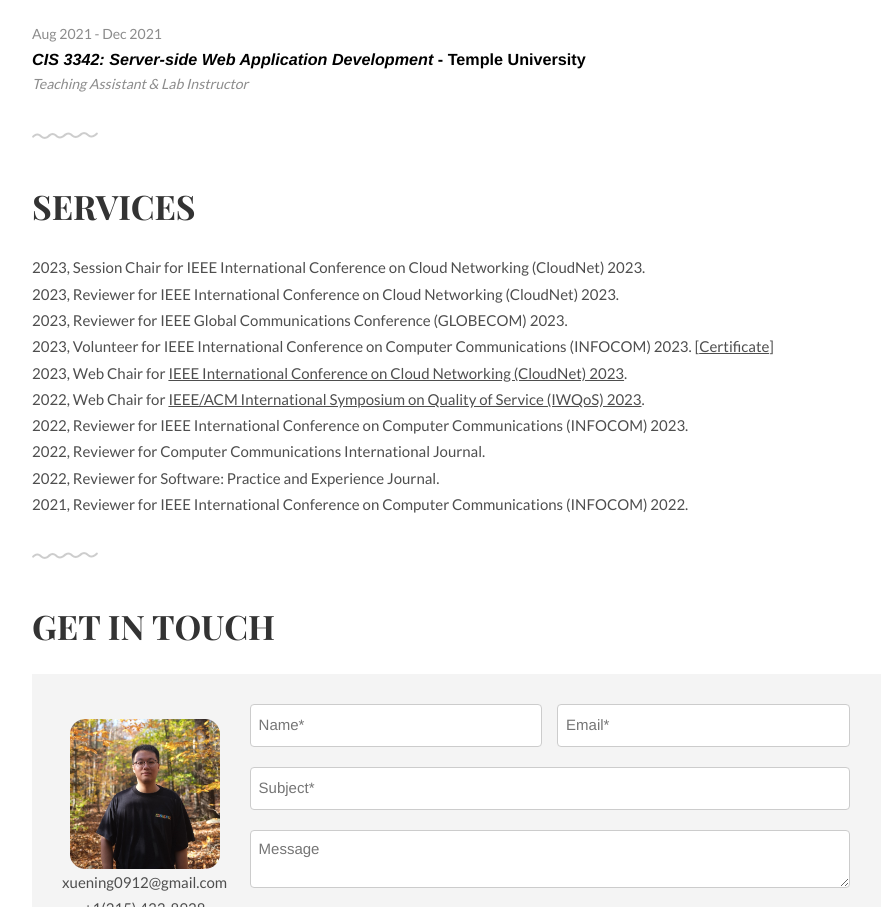
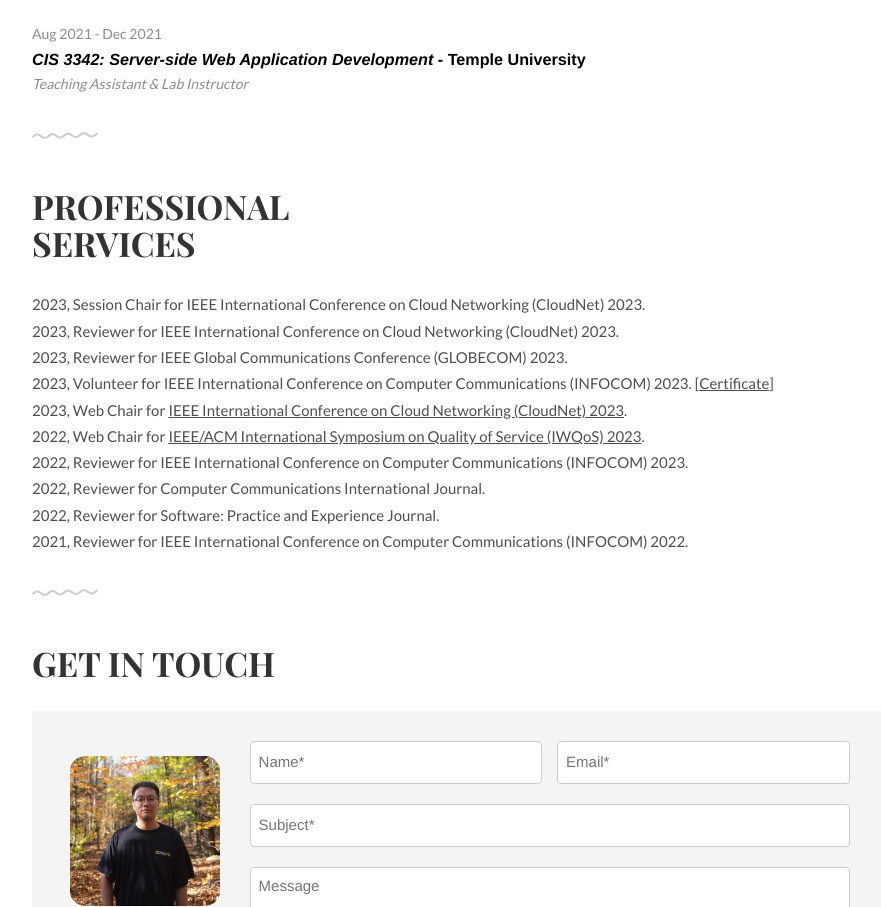
Before and after one commit to XueningXu/xueningxu-profile, a website: page index.html in a window 1280 px wide. Shown: the part 4487-5394 px from the top of the page, without its empty margins (178-1059 px from the left). Drawn offline with nearby package versions, Linux system fonts and the light colour scheme.

Commit message:
Update index.html

```diff
--- a/index.html
+++ b/index.html
@@ -264,7 +264,7 @@
 	<!-- Services -->
 	<div class="award section second" id="services">
 		<div class="container">
-			<h1 style="padding-top:80px;margin-top:-80px;">Services</h1>
+			<h1 style="padding-top:80px;margin-top:-80px;">Professional<br>Services</h1>
 			<ul class="award-list list-flat">
 				<li><a style="font-size:15px;">2023, Session Chair for IEEE International Conference on Cloud Networking (CloudNet) 2023.</a></li>
 				<li><a style="font-size:15px;">2023, Reviewer for IEEE International Conference on Cloud Networking (CloudNet) 2023.</a></li>
```
